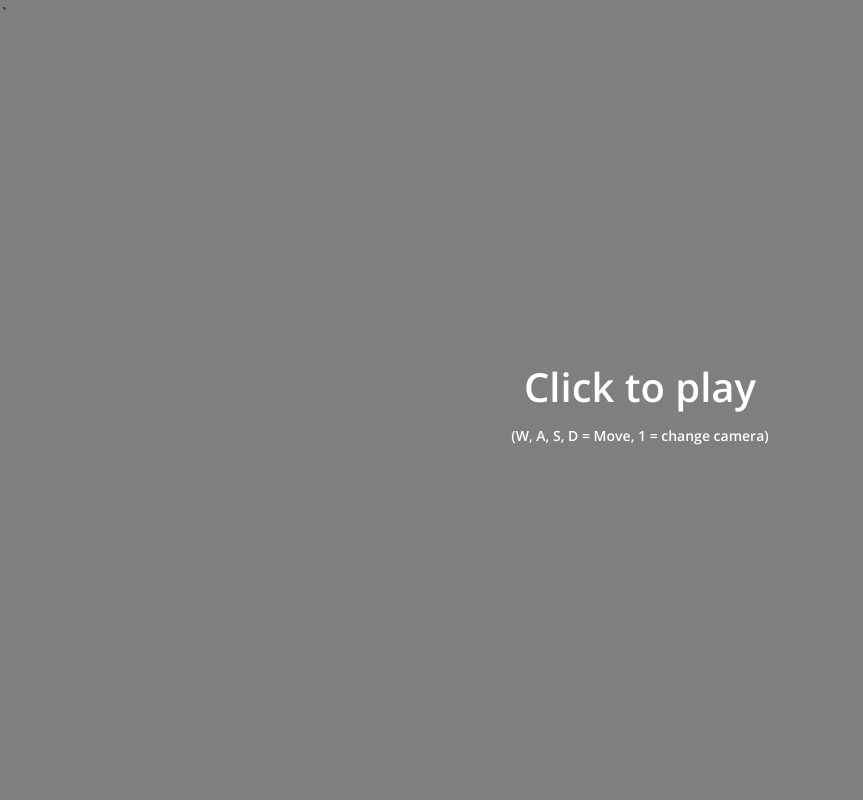
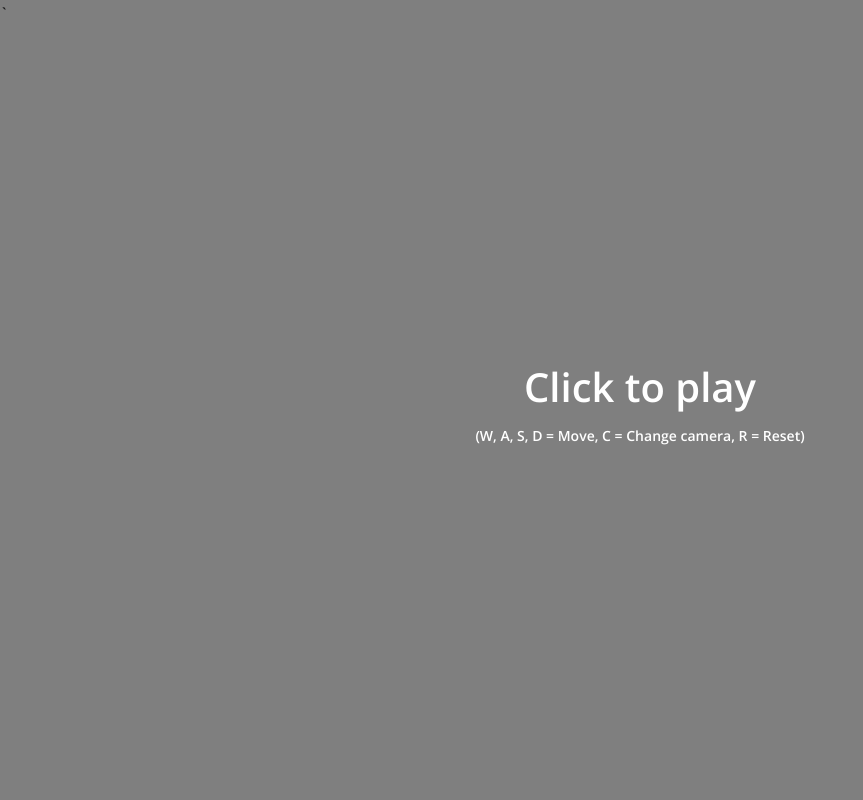
Before and after one commit to DavidKings1994/MultimediaInteractiva, a PHP site: page / in a window 1280 px wide. Shown: the whole page, without its empty margins (0-863 px from the left). Run offline with PHP 8.4, Linux system fonts and the light colour scheme; some libraries are stand-ins or nearby versions.

```diff
--- a/index.php
+++ b/index.php
@@ -98,7 +98,7 @@
         <div id="instructions">
             <span>Click to play</span>
             <br />
-            (W, A, S, D = Move, 1 = change camera)
+            (W, A, S, D = Move, C = Change camera, R = Reset)
         </div>
     </div>
     <div id="scoreContainer">
```
Also changed, not shown: assets/textures/Supergram1.png (added), 2 other files.
